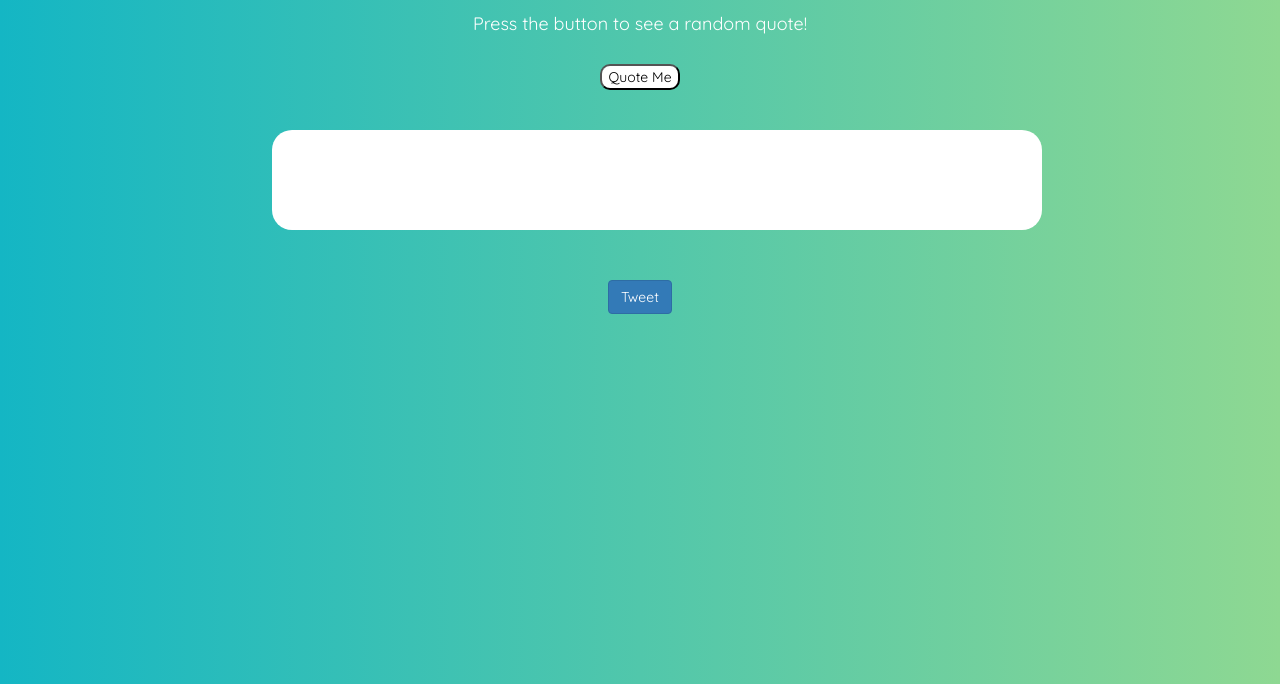
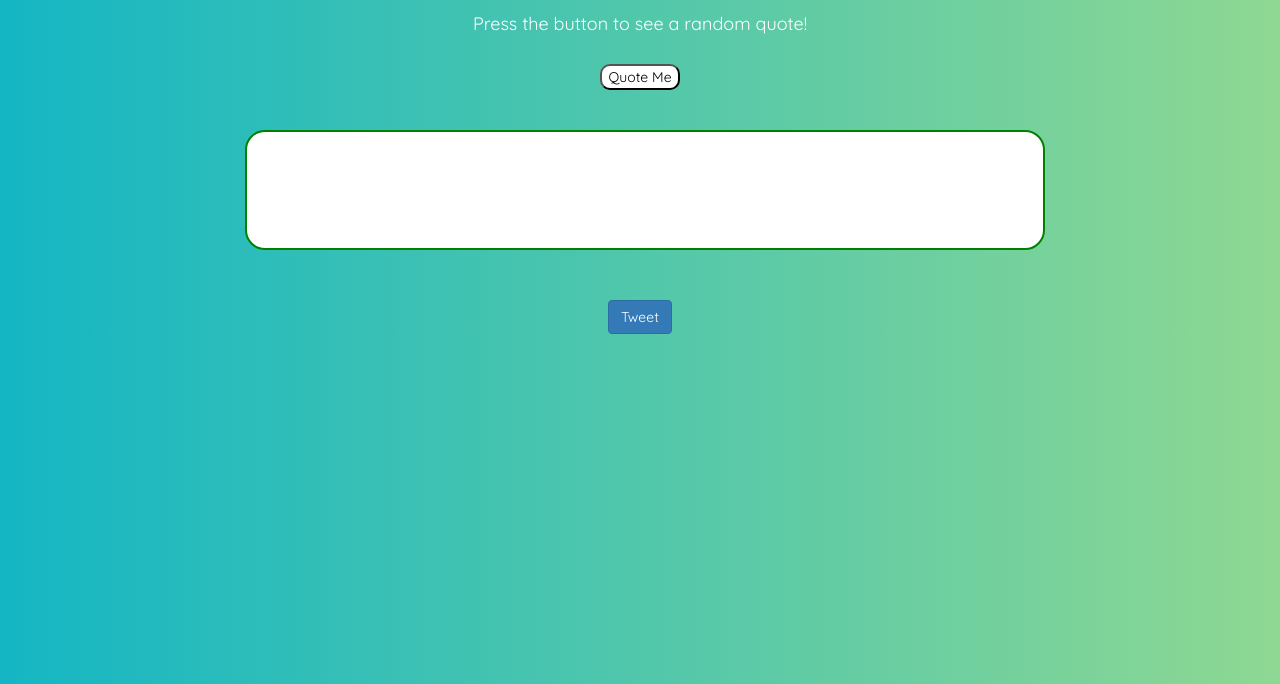
Before and after one commit to alinaw89/random-quotes, a plain HTML site: page index.html in a window 1280 px wide. Shown: the part 116-800 px from the top of the page. Drawn offline with nearby package versions, Linux system fonts and the light colour scheme.

Commit message:
adding padding to content

```diff
--- a/css/main.css
+++ b/css/main.css
@@ -28,14 +28,16 @@ button{
 }
 
 .quotes{
-  height: 100px;
-  width: 770px;
+  height: 120px;
+  width: 800px;
   background-color: white;
   color:black;
-  margin-left:7px;
+  margin-left:-20px;
   margin-top:40px;
   border-radius: 20px;
   font-size:16px;
+  padding-top:30px;
+  border: 2px solid green;
 }
 
 .tweet{
@@ -45,4 +47,5 @@ button{
 .author{
   font-weight:bold;
   font-size:20px;
+  margin-top:20px;
 }
```
